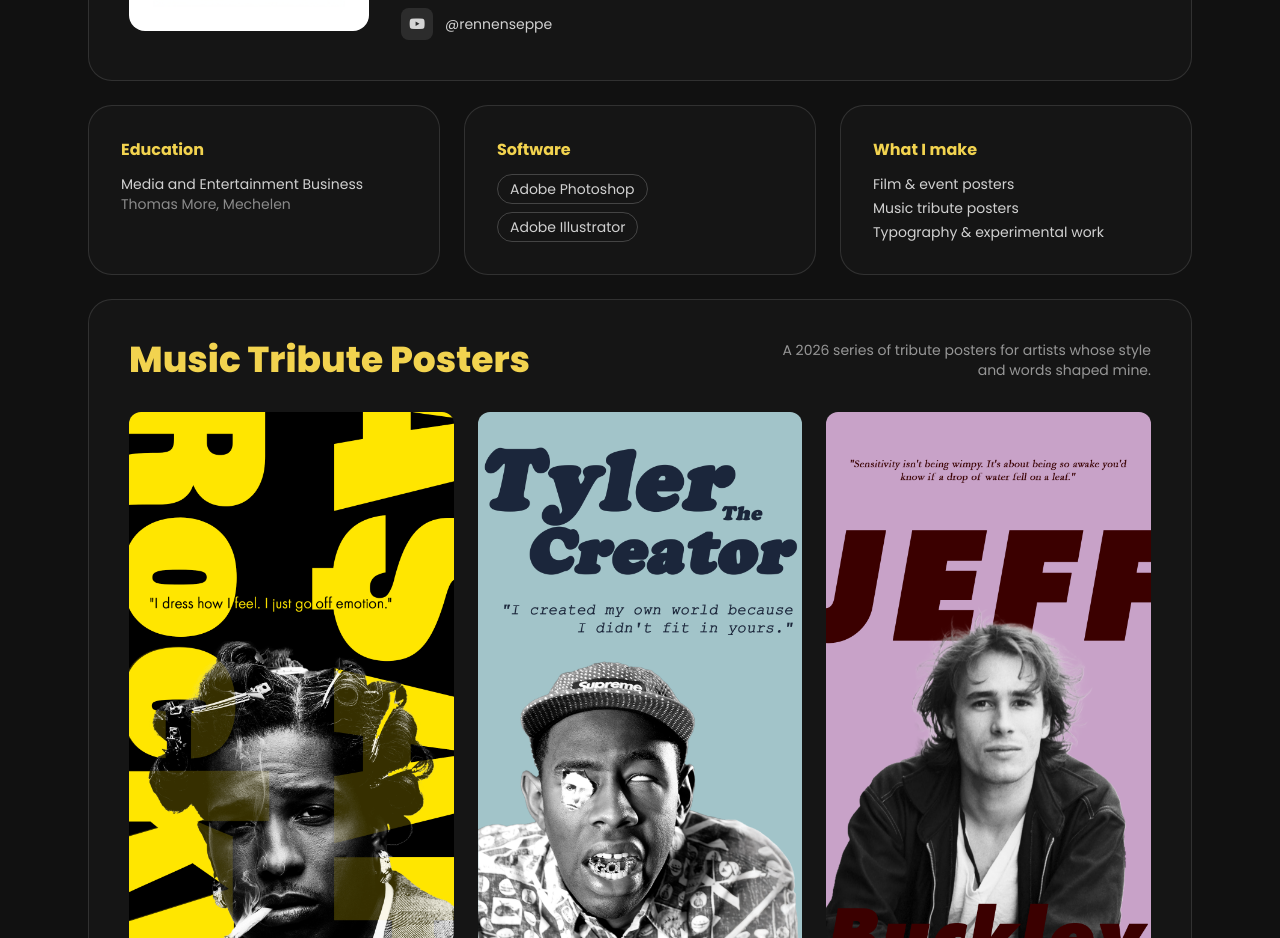
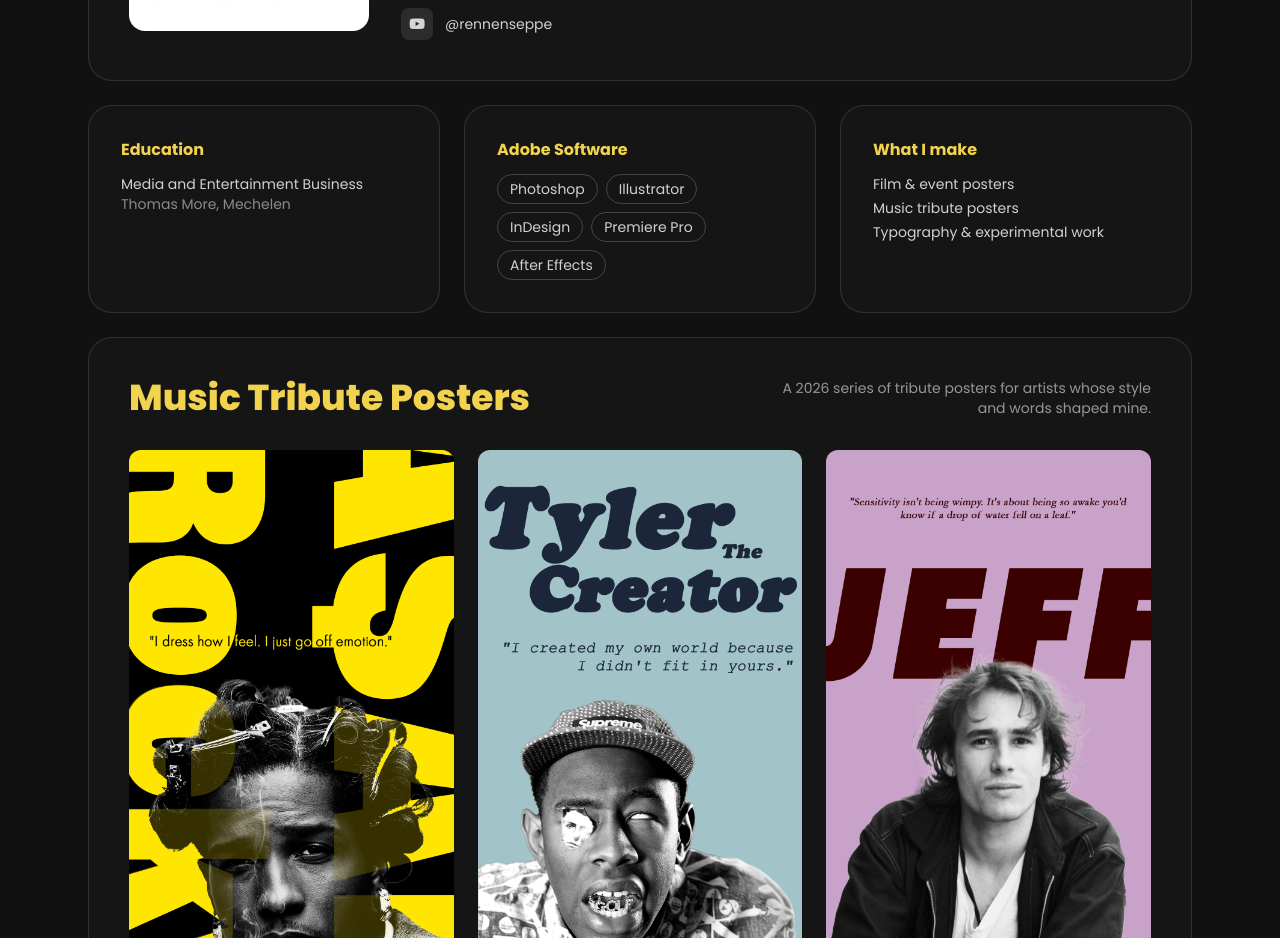
Before and after one commit to KERMITseppe/Portofolio, a Next.js app: page / in a window 1280 px wide. Shown: the part 880-1818 px from the top of the page. Built offline with nearby package versions, Linux system fonts and the light colour scheme.

Commit message:
update131020262

```diff
--- a/src/app/page.js
+++ b/src/app/page.js
@@ -75,6 +75,7 @@
 
         {/* Over mij */}
         <Card id="about" className="grid gap-8 md:grid-cols-[240px_1fr] md:items-center">
+          {/* Later een foto? Vervang dit blok door een <Image src="/seppe.jpg" ... /> */}
           <div className="mx-auto flex aspect-square w-full max-w-[200px] items-center justify-center rounded-2xl bg-white p-6 md:max-w-none">
             <Image src="/runningprod_logo_full.png" alt="Running Productions" width={220} height={220} />
           </div>
@@ -113,10 +114,10 @@
             <p className="text-sm text-white/50">Thomas More, Mechelen</p>
           </Card>
           <Card className="!p-6 sm:!p-8">
-            <h3 className="font-bold text-[var(--accent)]">Software</h3>
+            <h3 className="font-bold text-[var(--accent)]">Adobe Software</h3>
             <ul className="mt-3 flex flex-wrap gap-2 text-sm">
-              {["Photoshop", "Illustrator"].map((s) => (
-                <li key={s} className="rounded-full border border-white/20 px-3 py-1 text-white/80">Adobe {s}</li>
+              {["Photoshop", "Illustrator", "InDesign", "Premiere Pro", "After Effects"].map((s) => (
+                <li key={s} className="rounded-full border border-white/20 px-3 py-1 text-white/80">{s}</li>
               ))}
             </ul>
           </Card>
```
